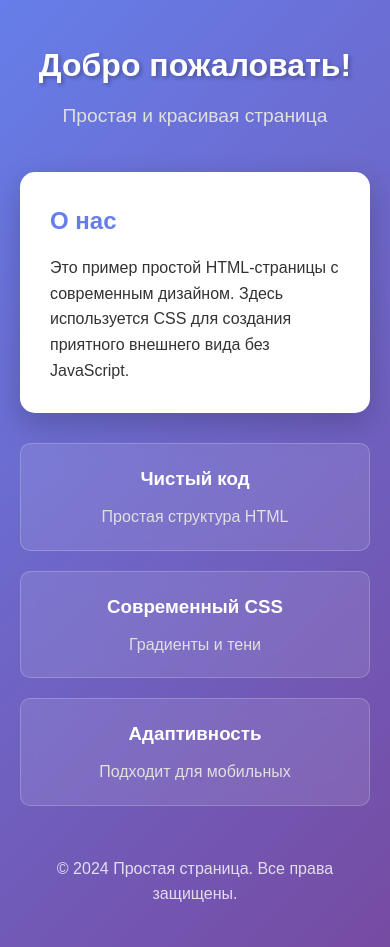
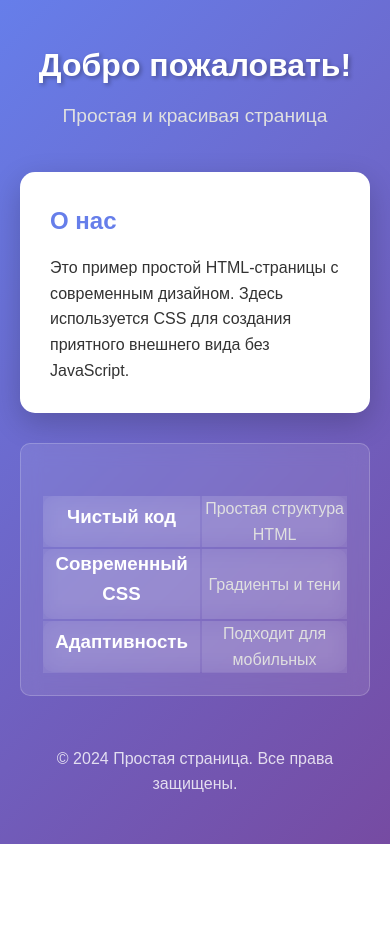
Before and after one commit to Kirillov17/Kirillov17.github.io, a plain HTML site: page index.html in a window 390 px wide. After the commit the page ends 844 px from the top, so only its background shows below. Drawn offline with Linux system fonts and the light colour scheme.

Commit message:
Разделение файлов

```diff
--- /dev/null
+++ b/index.css
@@ -0,0 +1,91 @@
+* {
+    margin: 0;
+    padding: 0;
+    box-sizing: border-box;
+}
+
+body {
+    font-family: Arial, sans-serif;
+    line-height: 1.6;
+    background: linear-gradient(135deg, #667eea 0%, #764ba2 100%);
+    color: #333;
+    min-height: 100vh;
+}
+
+.container {
+    max-width: 800px;
+    margin: 0 auto;
+    padding: 40px 20px;
+}
+
+header {
+    text-align: center;
+    margin-bottom: 40px;
+}
+
+h1 {
+    color: white;
+    font-size: 2.5em;
+    margin-bottom: 10px;
+    text-shadow: 2px 2px 4px rgba(0,0,0,0.3);
+}
+
+.subtitle {
+    color: #e0e0e0;
+    font-size: 1.2em;
+}
+
+.card {
+    background: white;
+    padding: 30px;
+    border-radius: 15px;
+    box-shadow: 0 10px 30px rgba(0,0,0,0.2);
+    margin-bottom: 30px;
+}
+
+.card h2 {
+    color: #667eea;
+    margin-bottom: 15px;
+}
+
+.features {
+    display: grid;
+    grid-template-columns: repeat(auto-fit, minmax(250px, 1fr));
+    gap: 20px;
+    margin-top: 30px;
+}
+
+.feature {
+    background: rgba(255,255,255,0.1);
+    padding: 20px;
+    border-radius: 10px;
+    text-align: center;
+    backdrop-filter: blur(10px);
+    border: 1px solid rgba(255,255,255,0.2);
+}
+
+.feature h3 {
+    color: white;
+    margin-bottom: 10px;
+}
+
+.feature p {
+    color: #e0e0e0;
+}
+
+footer {
+    text-align: center;
+    margin-top: 50px;
+    color: white;
+    opacity: 0.8;
+}
+
+@media (max-width: 600px) {
+    h1 {
+        font-size: 2em;
+    }
+
+    .features {
+        grid-template-columns: 1fr;
+    }
+}
--- a/index.html
+++ b/index.html
@@ -1,103 +1,11 @@
 <!DOCTYPE html>
-<html lang="en">
+<html lang="ru">
 <head>
     <meta charset="UTF-8">
     <meta http-equiv="X-UA-Compatible" content="IE=edge">
     <meta name="viewport" content="width=device-width, initial-scale=1.0">
+    <link href="index.css" rel="stylesheet" />
     <title>Document</title>
-    <style>
-        * {
-            margin: 0;
-            padding: 0;
-            box-sizing: border-box;
-        }
-
-        body {
-            font-family: Arial, sans-serif;
-            line-height: 1.6;
-            background: linear-gradient(135deg, #667eea 0%, #764ba2 100%);
-            color: #333;
-            min-height: 100vh;
-        }
-
-        .container {
-            max-width: 800px;
-            margin: 0 auto;
-            padding: 40px 20px;
-        }
-
-        header {
-            text-align: center;
-            margin-bottom: 40px;
-        }
-
-        h1 {
-            color: white;
-            font-size: 2.5em;
-            margin-bottom: 10px;
-            text-shadow: 2px 2px 4px rgba(0,0,0,0.3);
-        }
-
-        .subtitle {
-            color: #e0e0e0;
-            font-size: 1.2em;
-        }
-
-        .card {
-            background: white;
-            padding: 30px;
-            border-radius: 15px;
-            box-shadow: 0 10px 30px rgba(0,0,0,0.2);
-            margin-bottom: 30px;
-        }
-
-        .card h2 {
-            color: #667eea;
-            margin-bottom: 15px;
-        }
-
-        .features {
-            display: grid;
-            grid-template-columns: repeat(auto-fit, minmax(250px, 1fr));
-            gap: 20px;
-            margin-top: 30px;
-        }
-
-        .feature {
-            background: rgba(255,255,255,0.1);
-            padding: 20px;
-            border-radius: 10px;
-            text-align: center;
-            backdrop-filter: blur(10px);
-            border: 1px solid rgba(255,255,255,0.2);
-        }
-
-        .feature h3 {
-            color: white;
-            margin-bottom: 10px;
-        }
-
-        .feature p {
-            color: #e0e0e0;
-        }
-
-        footer {
-            text-align: center;
-            margin-top: 50px;
-            color: white;
-            opacity: 0.8;
-        }
-
-        @media (max-width: 600px) {
-            h1 {
-                font-size: 2em;
-            }
-
-            .features {
-                grid-template-columns: 1fr;
-            }
-        }
-    </style>
 </head>
 <body>
     <div class="container">
@@ -111,24 +19,41 @@
             <p>Это пример простой HTML-страницы с современным дизайном. Здесь используется CSS для создания приятного внешнего вида без JavaScript.</p>
         </div>
 
-        <div class="features">
-            <div class="feature">
+        <div class = "feature">
+            <table class="features">
+                <tr class="feature">
+                    <td>
                         <h3>Чистый код</h3>
+                    </td>
+                    <td>
                         <p>Простая структура HTML</p>
-            </div>
-            <div class="feature">
+                    </td>
+                </tr>
+                <tr class="feature">
+                    <td>
                         <h3>Современный CSS</h3>
+                    </td>
+                    <td>
                         <p>Градиенты и тени</p>
-            </div>
-            <div class="feature">
+                    </td>
+                </tr>
+                <tr class="feature">
+                    <td>
                         <h3>Адаптивность</h3>
+                    </td>
+                    <td>
                         <p>Подходит для мобильных</p>
-            </div>
+                    </td>
+                </tr>
+            </table>
         </div>
 
         <footer>
             <p>© 2024 Простая страница. Все права защищены.</p>
         </footer>
     </div>
+
+
+    <script src="index.js"></script>
 </body>
 </html>
--- /dev/null
+++ b/index.js
@@ -0,0 +1 @@
+console.log(123);
```
Lines whose indentation alone changed are shown as unchanged.
